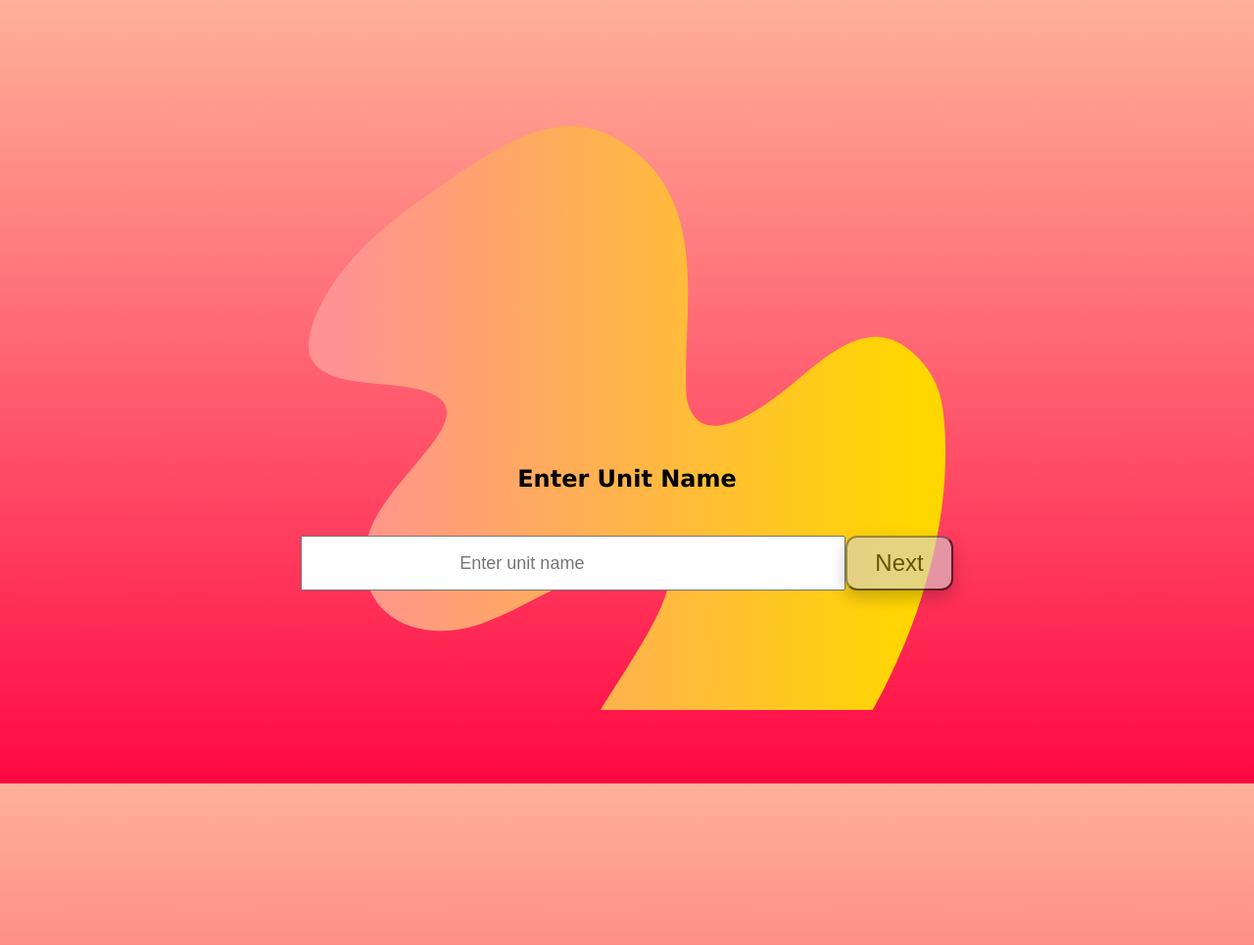
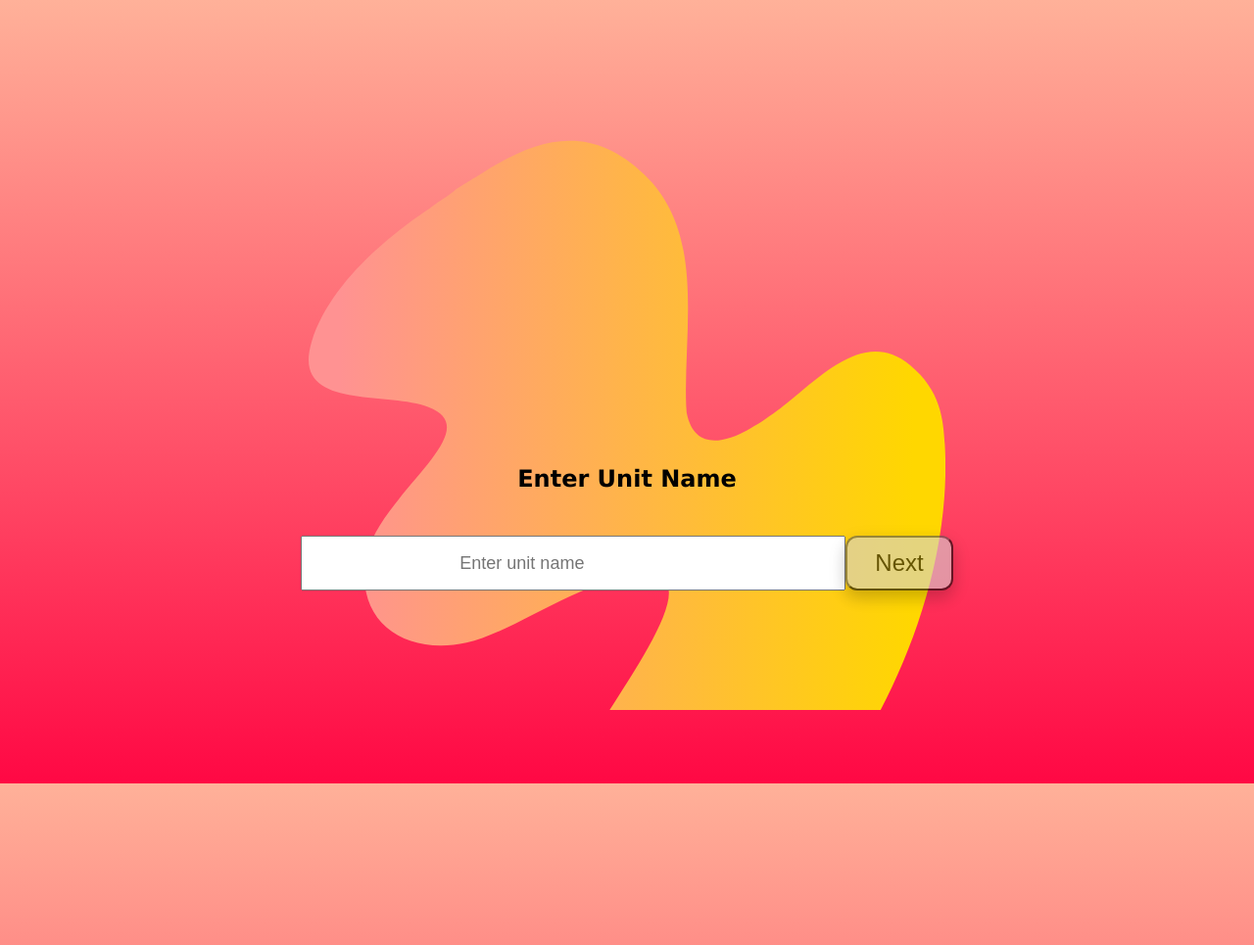
Before and after one commit to engineerdragon01/unitproject-repo, a Python web app: template templates/enter.html in a window 1280 px wide. Shown: the top 965 px of the page at 98% size. Run offline with Jinja, Linux system fonts and the light colour scheme; the template is opened without the code that fills it, so the values that code supplies are empty.

Commit message:
adjusted css more

```diff
--- a/stylesheets/enter.css
+++ b/stylesheets/enter.css
@@ -46,7 +46,7 @@ html {
   top: 50%;
   width: 650px;
   height: 650px;
-  background-size: 1100px 1354px;
+  background-size: 1100px 1384px;
   transform: translate(-50%, -50%);
   z-index: -1;
 }
--- a/templates/individual.html
+++ b/templates/individual.html
@@ -53,11 +53,7 @@
     </center>
     <br>
     <center>
-<<<<<<< HEAD
     <button class="submit_button"onclick="window.location.href = '/';">Back</button>
-=======
-    <button class="submit_button" onclick="window.location.href = '/';">Back</button>
->>>>>>> d4840a0c57396bed0c885a0946eb89eebd2fad13
     </center>
   </body>
 </html>
```
